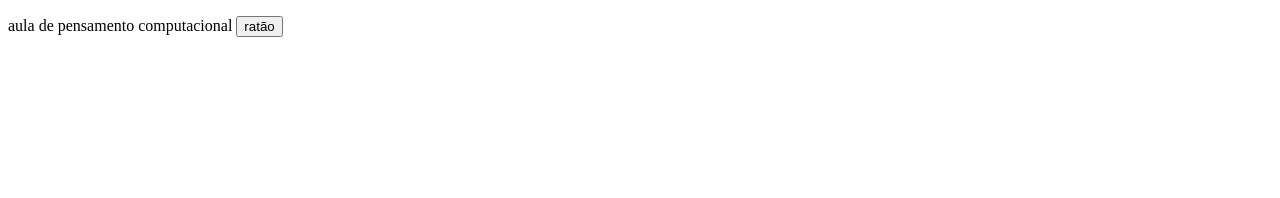
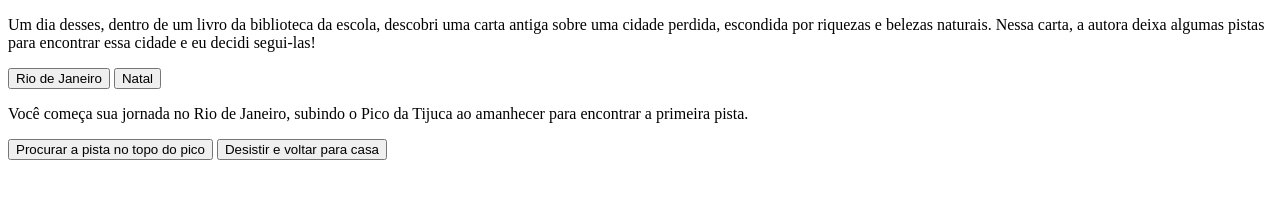
Before and after one commit to ratao9/CRIANDO-UMA-AVENTURA, a plain HTML site: page index.html in a window 1280 px wide. Drawn offline with Linux system fonts and the light colour scheme.

Commit message:
Add files via upload

```diff
--- a/index.html
+++ b/index.html
@@ -1,20 +1,32 @@
 <!DOCTYPE html>
 <html lang="pt-BR">
+
 <head>
     <meta charset="UTF-8">
     <meta name="viewport" content="width=device-width, initial-scale=1.0">
     <title>Em busca da cidade perdida</title>
+
 </head>
+
 <body>
     <main>
-          <div>
-             <p>aula de pensamento computacional
-       	 <button> ratão </button>
-          </div>
+        <div class="passo" id="passo-0">
+            <p>Um dia desses, dentro de um livro da biblioteca da escola, descobri uma carta antiga sobre uma cidade
+                perdida, escondida por riquezas e belezas naturais. Nessa carta, a autora deixa algumas pistas para
+                encontrar essa cidade e eu decidi segui-las!</p>
+            <button class="btn-proximo" data-proximo="1">Rio de Janeiro</button>
+            <button class="btn-proximo" data-proximo="2">Natal</button>
+        </div>
+        <div class="passo" id="passo-1">
+            <p>Você começa sua jornada no Rio de Janeiro, subindo o Pico da Tijuca ao amanhecer para encontrar a
+                primeira pista.</p>
+            <button class="btn-proximo" data-proximo="3">Procurar a pista no topo do pico</button>
+            <button class="btn-proximo" data-proximo="4">Desistir e voltar para casa</button>
+        </div>
     </main>
 
 
 
+</body>
 
-</body>
 </html>
```
